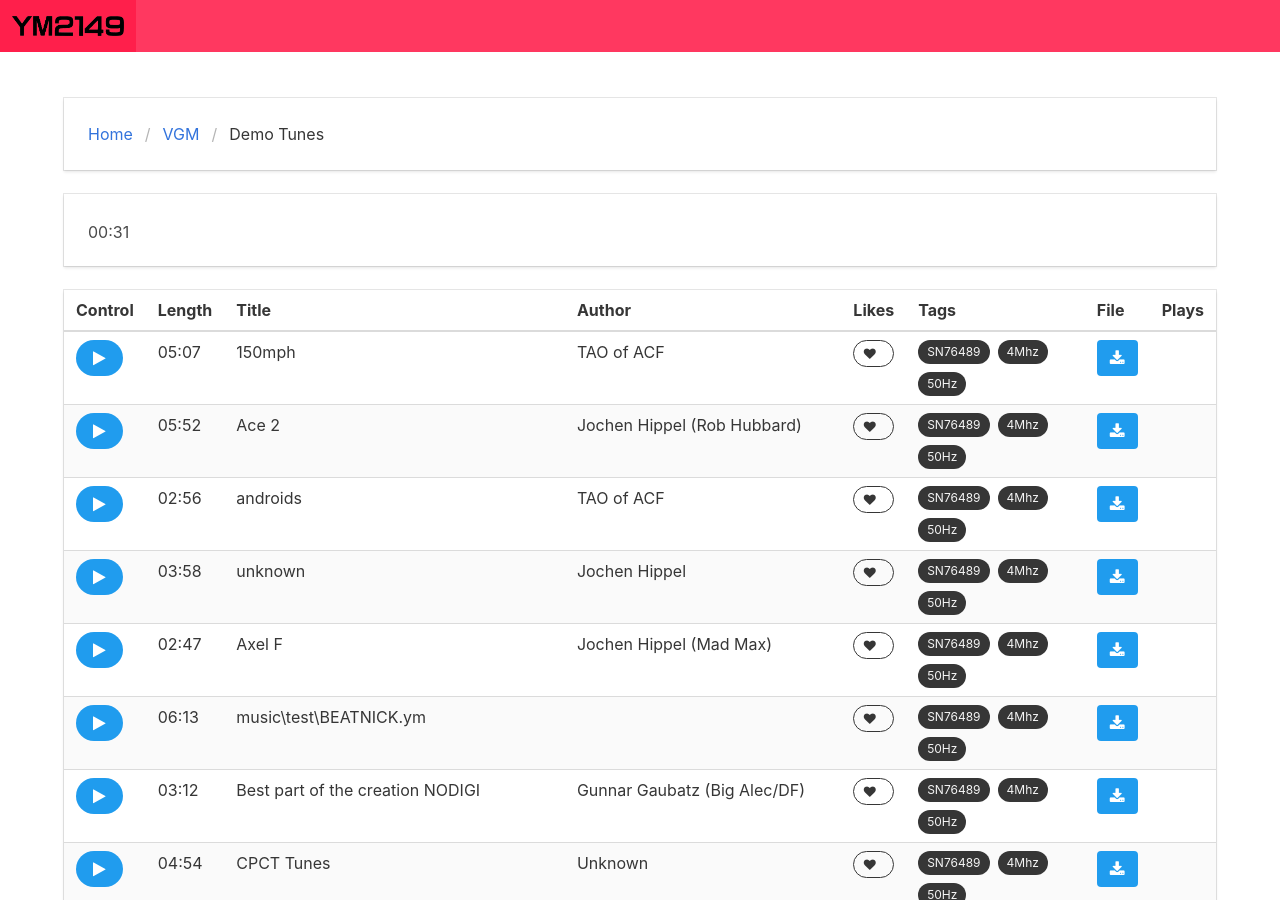
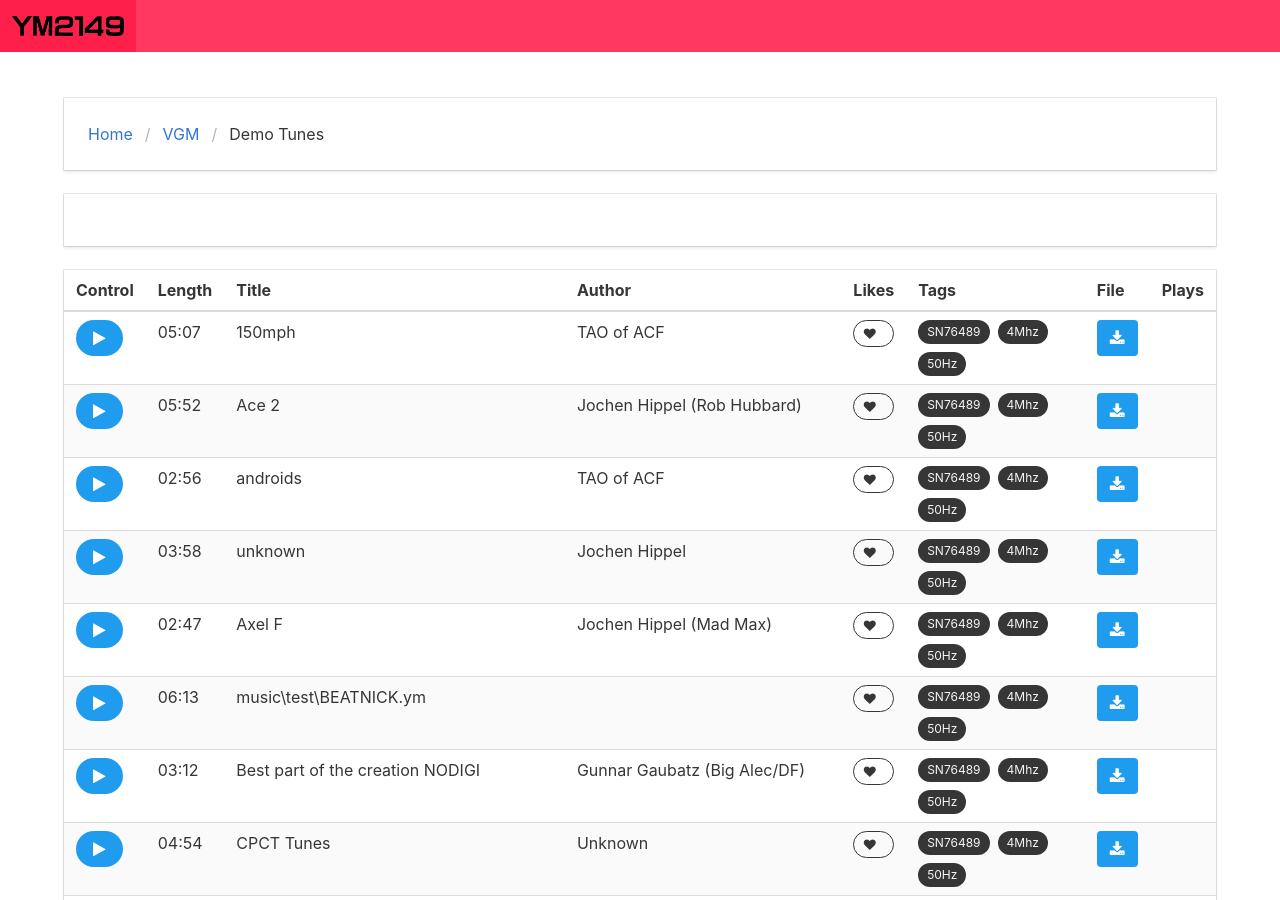
Before and after one commit to simondotm/beeb-music, a Jekyll site: the page built from index.html, in a window 1280 px wide and 900 px high. Built offline with Jekyll 4.4.1, drawn with Linux system fonts in a browser that asks for light colours; nearby versions of some CDN libraries; comment, search, counter and statistics services are not loaded.

Commit message:
Removed dud time

```diff
--- a/_layouts/layout_home.html
+++ b/_layouts/layout_home.html
@@ -160,7 +160,7 @@
 
                     <p id="vgmTitle" class="title is-3"></p>
                     <p id="vgmArtist" class="subtitle is-5"></p>
-                    <p id="vgmTime" class="subtitle is-6">00:31</p>
+                    <p id="vgmTime" class="subtitle is-6"></p>
 
                     </div>
 
```
